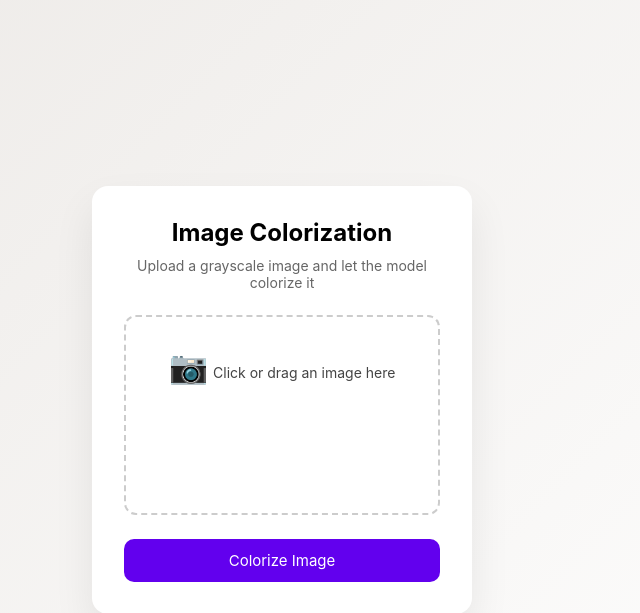
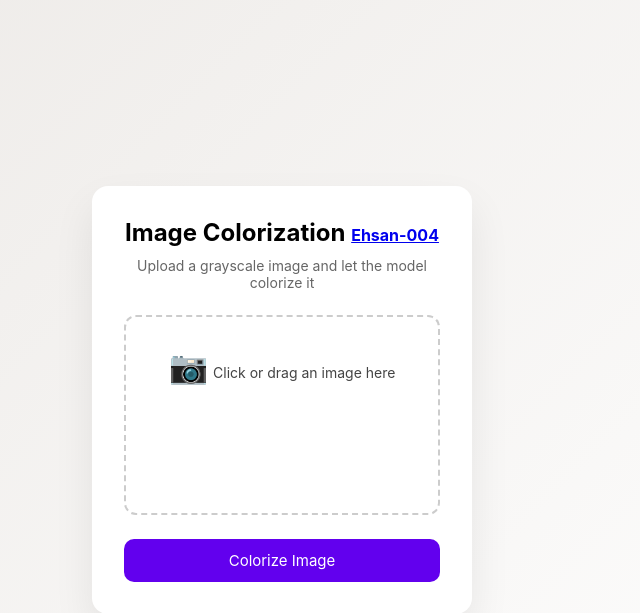
Before and after one commit to Ehsan-004/ColorfulFaces, a FastAPI app: page / in a window 1280 px wide. Shown: the top 613 px of the page, without its empty margins (358-998 px from the left). Run offline with FastAPI, Linux system fonts and the light colour scheme.

```diff
--- a/App/templates/index.html
+++ b/App/templates/index.html
@@ -9,7 +9,7 @@
 
 <div class="container">
     <div class="card">
-        <h1>Image Colorization</h1>
+        <h1>Image Colorization <span style="font-size: medium;"><a href="https://github.com/Ehsan-004">Ehsan-004</a></span></h1>
         <p class="subtitle">Upload a grayscale image and let the model colorize it</p>
 
         <form id="upload-form" action="/process" method="post" enctype="multipart/form-data">
```
Also changed, not shown: readme.md, readme_files/bw1.jpg (added), readme_files/bw2.jpg (added), readme_files/bw3.jpg (added), readme_files/bw4.jpeg (added), readme_files/bw5.jpeg (added), readme_files/bw6.jpg (added), readme_files/bw7.jpeg (added), readme_files/colored1.png (added), readme_files/colored2.png (added), readme_files/colored3.png (added), readme_files/colored4.png (added), readme_files/colored5.png (added), readme_files/colored6.png (added), 3 more files.
